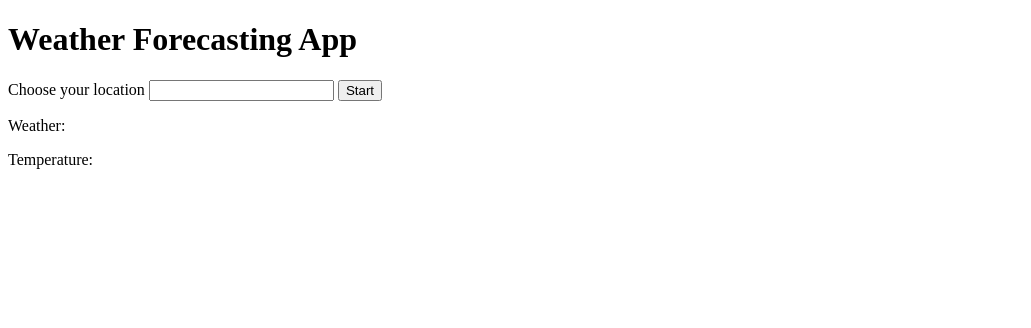
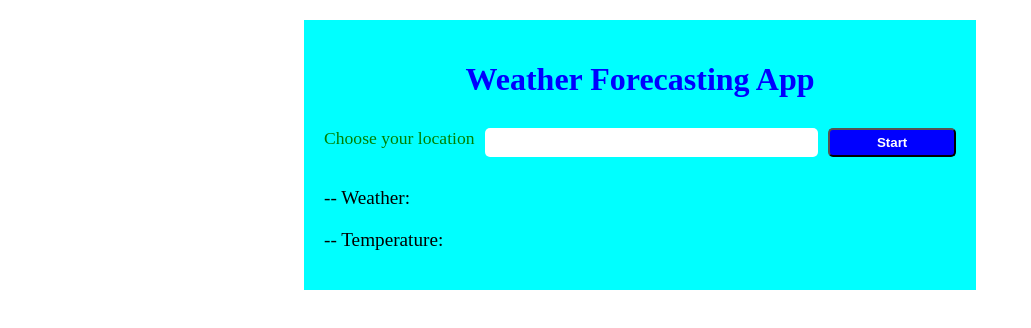
Before and after one commit to SonDo580/weather-app, a plain HTML site: page index.html in a window 1280 px wide. Shown: the whole page, without its empty margins (0-1031 px from the left). Drawn offline with Linux system fonts and the light colour scheme.

Commit message:
Style the app

```diff
--- a/index.html
+++ b/index.html
@@ -19,8 +19,8 @@
         <button type="button" id="start">Start</button>
       </form>
       <div>
-        <p>Weather: <span id="weather"></span></p>
-        <p>Temperature: <span id="temp"></span></p>
+        <p>-- Weather: <span id="weather"></span></p>
+        <p>-- Temperature: <span id="temp"></span></p>
       </div>
     </div>
   </body>
--- a/style.css
+++ b/style.css
@@ -0,0 +1,52 @@
+.wrapper {
+    width: 50%;
+    margin: 20px auto;
+    background-color: aqua;
+    padding: 20px;
+}
+
+h1 {
+    text-align: center;
+    color: blue;
+}
+
+form {
+    display: flex;
+    margin: 30px 0;
+}
+
+label {
+    font-size: 1.1rem;
+    color: green;
+}
+
+input {
+    flex-grow: 2;
+    margin: 0 10px;
+    border: none;
+    border-radius: 5px;
+    padding: 5px;
+}
+
+input:focus {
+    outline: none;
+}
+
+button {
+    flex-grow: 1;
+    background-color: blue;
+    color: white;
+    font-weight: bold;
+    padding: 5px 10px;
+    border-radius: 5px;
+}
+
+p {
+    font-size: 1.2rem;
+}
+
+#weather, #temp {
+    color: blue;
+    font-weight: bold;
+    font-size: 1.2rem;
+}
```
